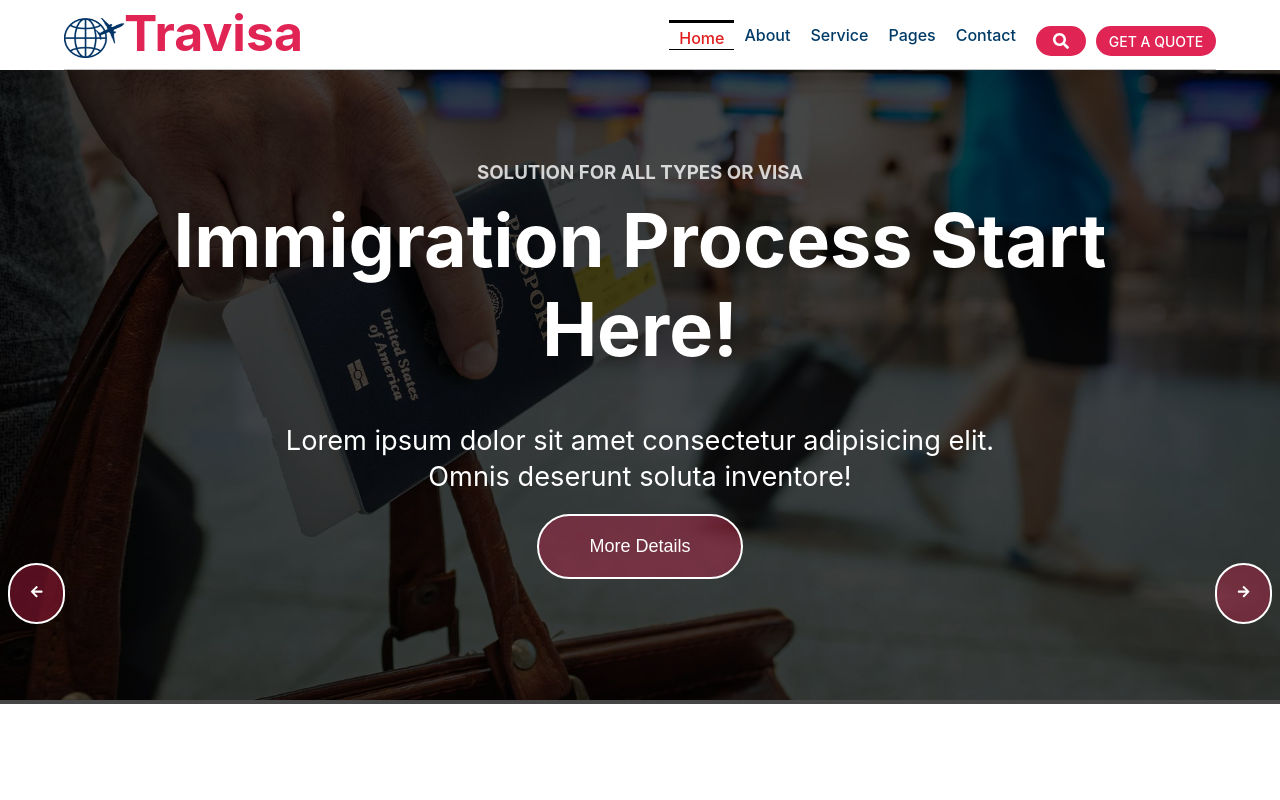
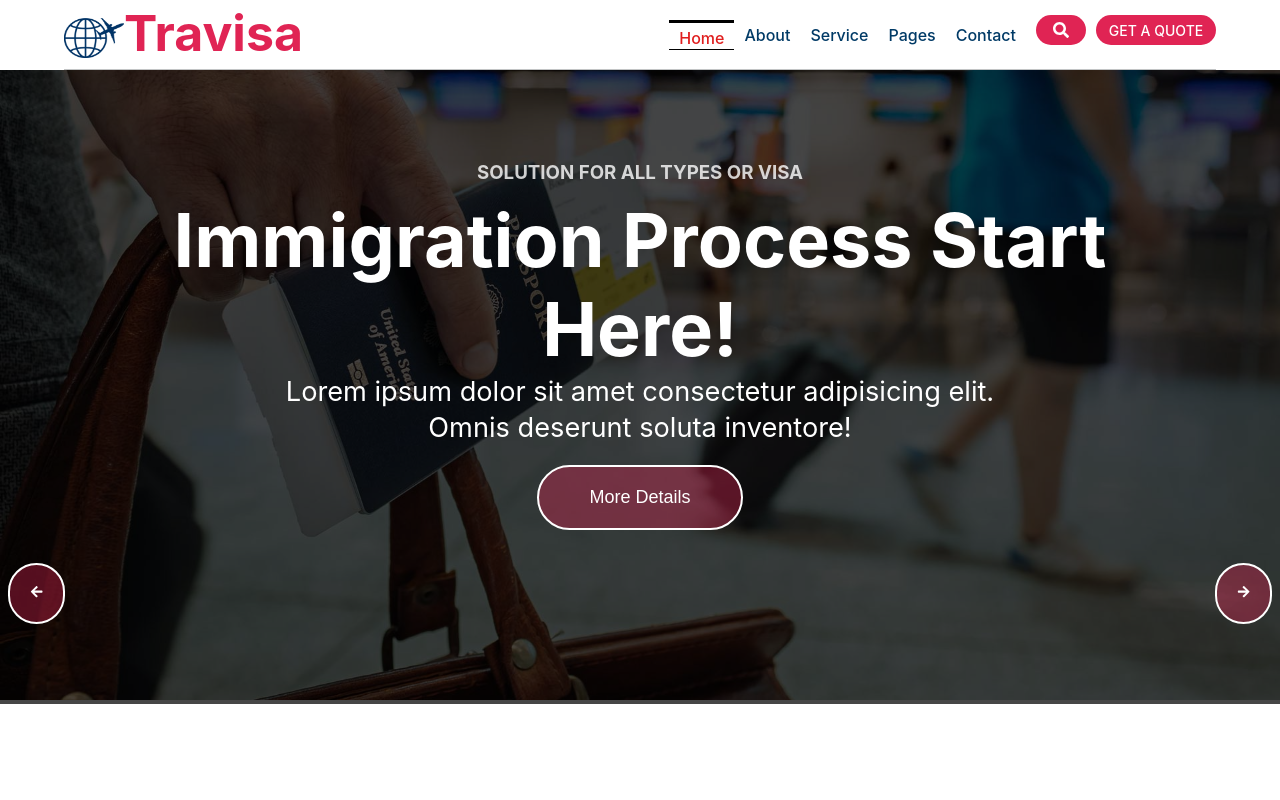
Before and after one commit to 1stkingsolomon1/Travisa, a React (Create React App) app in the folder website/: page / in a window 1280 px wide. Shown: the top 800 px of the page. Built offline with nearby package versions, Linux system fonts and the light colour scheme.

Commit message:
width perfect work

```diff
--- a/website/src/css/Nav.css
+++ b/website/src/css/Nav.css
@@ -1,4 +1,7 @@
+
 * {
+    margin: 0;
+    padding: 0;
     box-sizing: border-box;
 }
 
@@ -6,17 +9,18 @@
     margin: 0;
     padding: 0;
     overflow-x: hidden;
-    /* Stop horizontal scroll */
     width: 100%;
 }
 
 .nav-bar-container {
     background-color: white;
-    width: 80%;
+    width: 100%;
+    max-width: 100vw;
     top: 0;
     position: fixed;
     z-index: 10;
     transition: top 0.5s ease;
+    overflow-x: hidden;
 }
 
 .nav-bar-container.hide {
```
